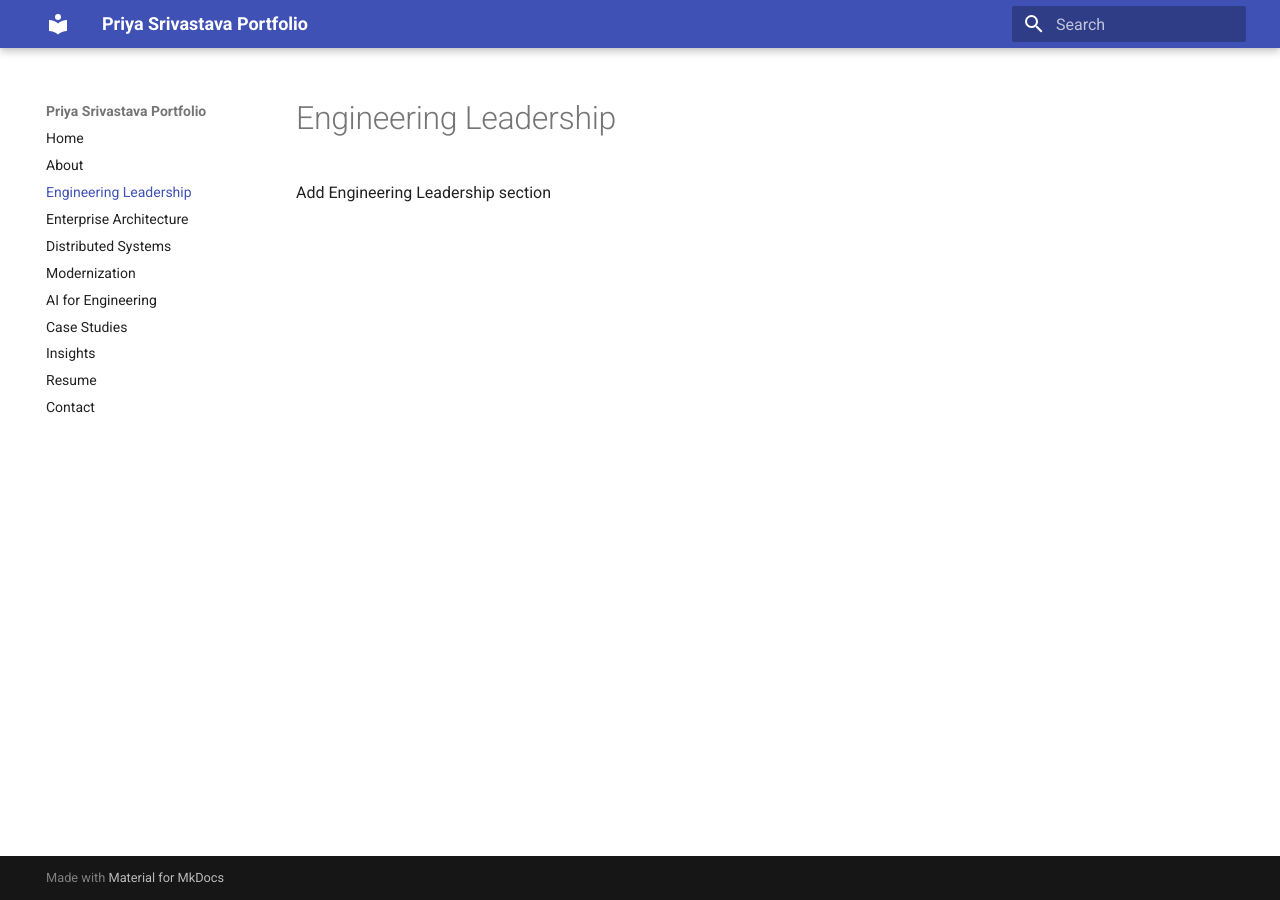
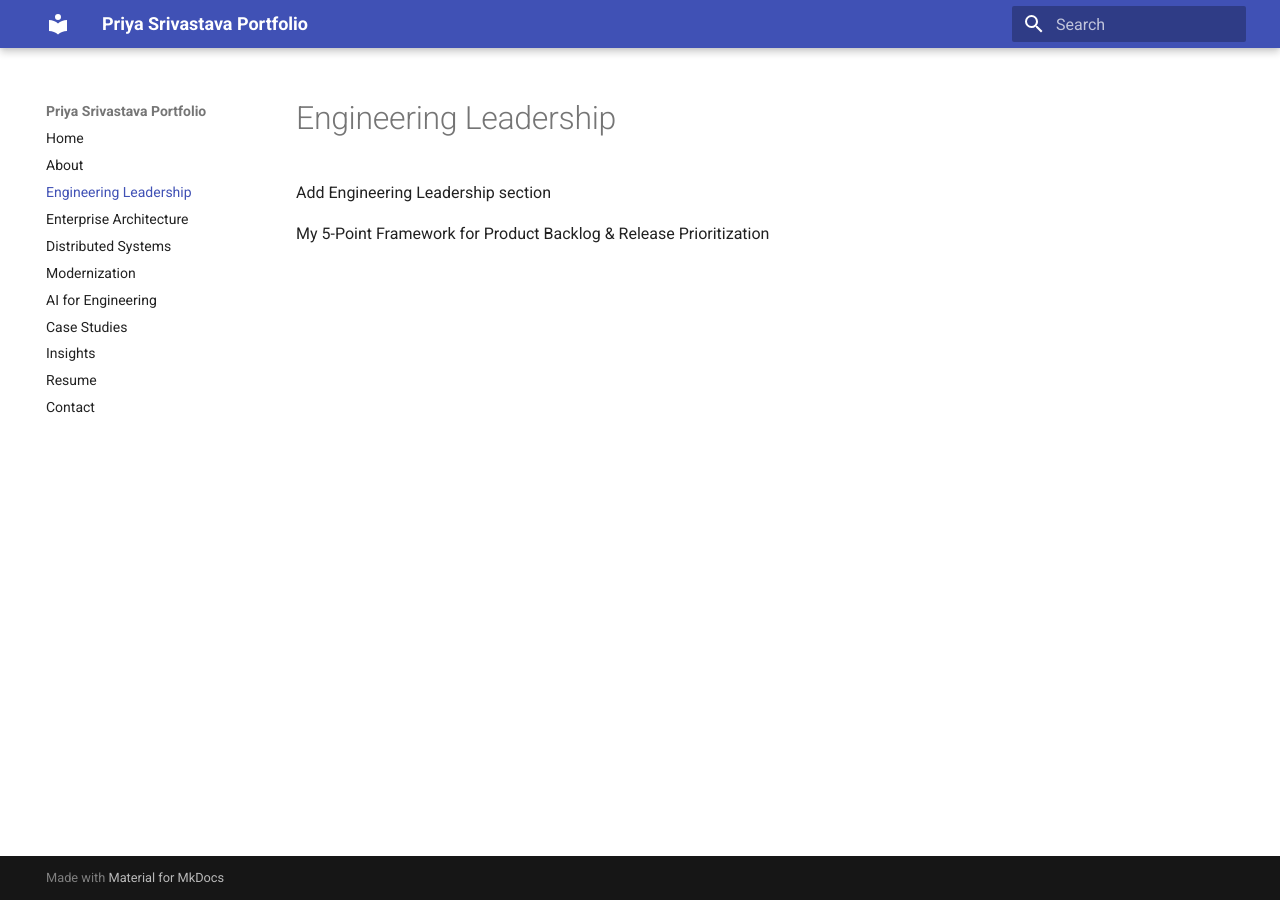
Before and after one commit to Priya-dev-public-profile/engineering-portfolio, an MkDocs documentation site: the page built from docs/leadership.md, in a window 1280 px wide. Built offline with MkDocs 1.6.1 and Material for MkDocs 9.7.7, drawn with Linux system fonts in a browser that asks for light colours.

Commit message:
Add Engineering Leadership section to documentation

```diff
--- a/docs/leadership.md
+++ b/docs/leadership.md
@@ -1 +1,3 @@
 Add Engineering Leadership section
+
+My 5-Point Framework for Product Backlog & Release Prioritization
```
